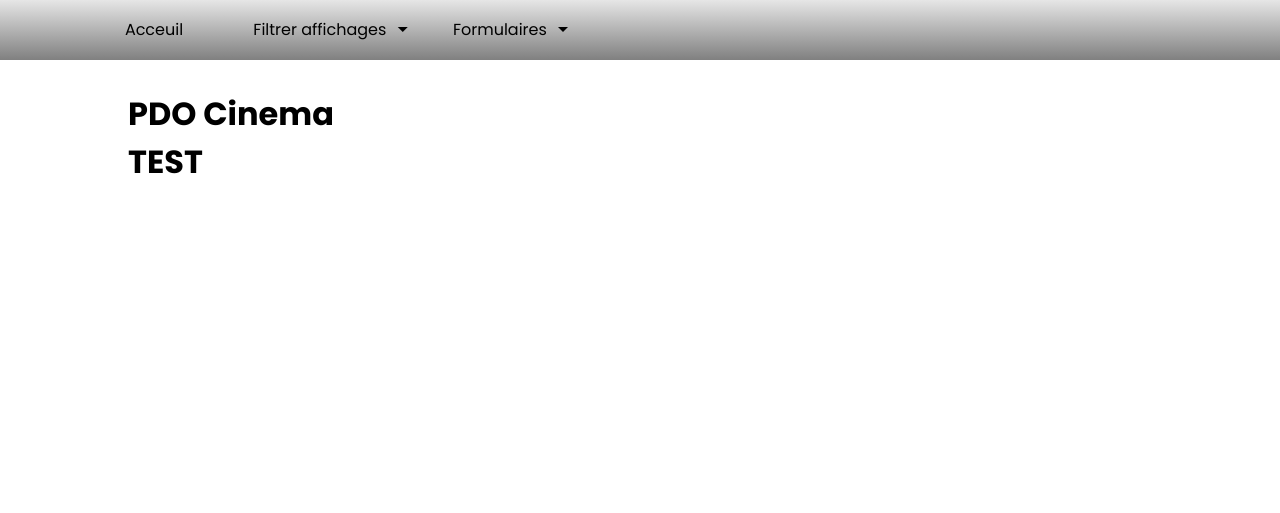
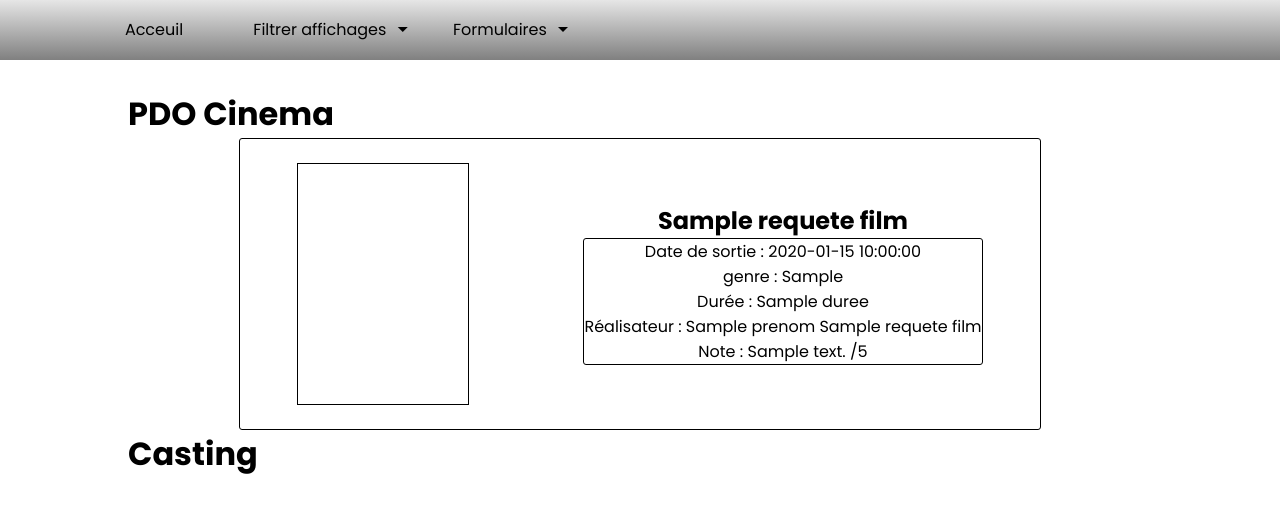
Before and after one commit to JeanNoLimit/appli_cinema, a PHP site: the page made by view/detailFilm.php in a window 1280 px wide. Shown: the top 513 px of the page. Run offline with PHP 8.4, Linux system fonts and the light colour scheme; the template is opened without the code that fills it: most values are stand-ins (such as "Sample title", 1, 10 or a date in 2020).

Commit message:
Affichage détail film(reste à afficher le casting)

```diff
--- a/public/css/style.css
+++ b/public/css/style.css
@@ -64,7 +64,7 @@ a:hover {
 }
 
 
-/******************  Body  *****************************/
+/****************** Toutes les pages  *****************************/
 
 #contenu{
     margin-top: 30px;
@@ -72,7 +72,12 @@ a:hover {
     margin-right: 10%;
 }
 
-/******************  table  *****************************/
+a{
+    text-decoration: none;
+    color: black;
+}
+
+/******************  tableaux  *****************************/
 
 .table_affichage {
     border-collapse: collapse;
@@ -103,7 +108,10 @@ tbody tr:nth-child(odd) {
   }
 
 
-
+table a:hover{
+    color :#808080;
+    background-color: transparent;
+}
 
 
 /****************** PAGE GENRE ************************/
@@ -127,3 +135,39 @@ tbody tr:nth-child(odd) {
 .conteneur_genre li {
     list-style: none;
 }
+
+/****************** PAGE détail film ************************/
+
+
+
+
+.conteneur_film {
+    border: solid 1px black;
+    border-radius: 3px;
+    display: flex;
+    max-width: 800px;
+    height: 290px;
+    justify-content: space-around;
+    align-items: center;
+    margin: auto;
+}
+
+.details_film {
+    border: solid 1px black;
+    border-radius: 3px;
+}
+
+.affiche {
+
+    height: 240px;
+    width: 170px;
+    border: solid 1px black;
+}
+
+.infos_film {
+
+    text-align: center;
+    width: 400px;
+
+
+}
--- a/view/detailFilm.php
+++ b/view/detailFilm.php
@@ -1,7 +1,23 @@
 <?php ob_start();?>
 
-<h1>TEST</h1>
+<div class="conteneur_film">
+    <div class="affiche">
+    </div>
+    <div class ="infos_film">
+         <?php $film=$requete_film->fetch(); {?>
+            <h2><?=$film['titre']?></h2>
+        <div class="details_film">
+            <p>Date de sortie : <?=$film['date_sortie']?></p>
+            <p>genre : <?=$film['libelle_genre']?> </p>
+            <p>Durée : <?=$film['duree']?> </p>
+            <p>Réalisateur : <?=$film['prenom']?> <?=$film['nom']?> </p>
+            <p>Note : <?=$film['note']?> /5</p>
+        <?php } ?>
+        </div>
+    </div>
+</div>
 
+<h1>Casting</h1>
 
 
 
```
Also changed, not shown: controller/CinemaController.php (+15 -5 lines).
